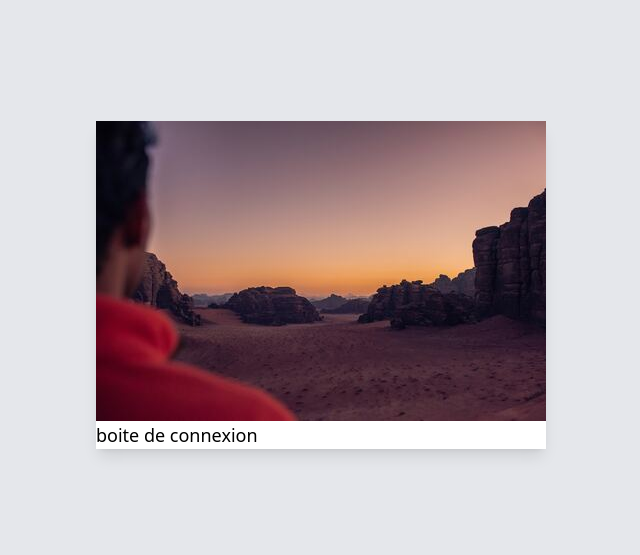
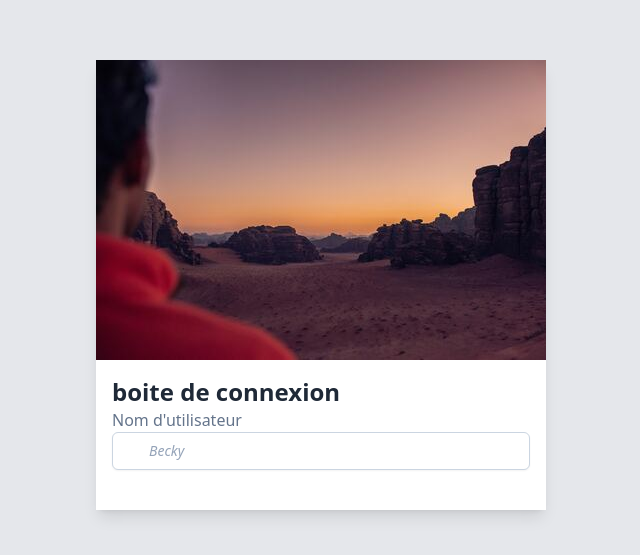
Before and after one commit to beckyo6/signin-page, a plain HTML site: page connexion.html in a window 1280 px wide. Shown: the part 115-670 px from the top of the page, without its empty margins (319-959 px from the left). Drawn offline with nearby package versions, Linux system fonts and the light colour scheme.

Commit message:
create form and style the first field

```diff
--- a/connexion.html
+++ b/connexion.html
@@ -1,16 +1,32 @@
 <!DOCTYPE html>
 <html lang="en" class="h-full">
+
 <head>
     <meta charset="UTF-8">
     <meta name="viewport" content="width=device-width, initial-scale=1.0">
     <script src="https://cdn.tailwindcss.com"></script>
 </head>
+
 <body class="bg-gray-200 flex content-center justify-center h-full items-center	">
 
     <div class="bg-white shadow-lg max-w-lg">
         <img src="img/cover.jpg" alt="">
-        <h1 class="text-bold text-lg">boite de connexion</h1>
+
+        <div class="p-4 mb-2">
+            <h1 class="font-bold text-2xl text-gray-800">boite de connexion</h1>
+
+            <div class="mb-4">
+                <form action="">
+                    <label class="block">
+                        <span class="text-md font-medium text-slate-500 mb-2">Nom d'utilisateur</span>
+                        <input type="text" id="username" name="username" placeholder="Becky"
+                            class="placeholder:italic placeholder:text-slate-400 w-full border border-slate-300 rounded-md py-2 pl-9 pr-3 shadow-sm focus:outline-none focus:border-sky-500 focus:ring-sky-500 focus:ring-1 sm:text-sm">
+                    </label>
+                </form>
+            </div>
+        </div>
     </div>
 
 </body>
+
 </html>
```
